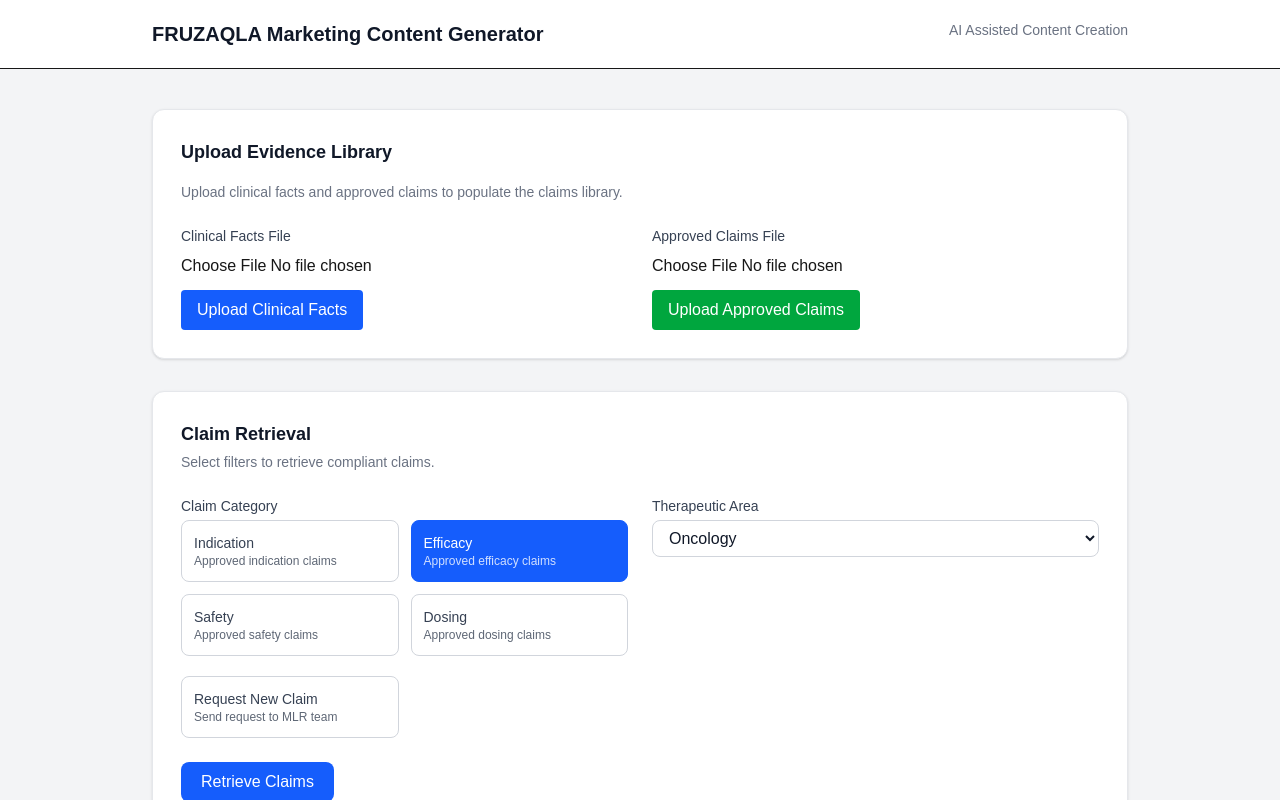
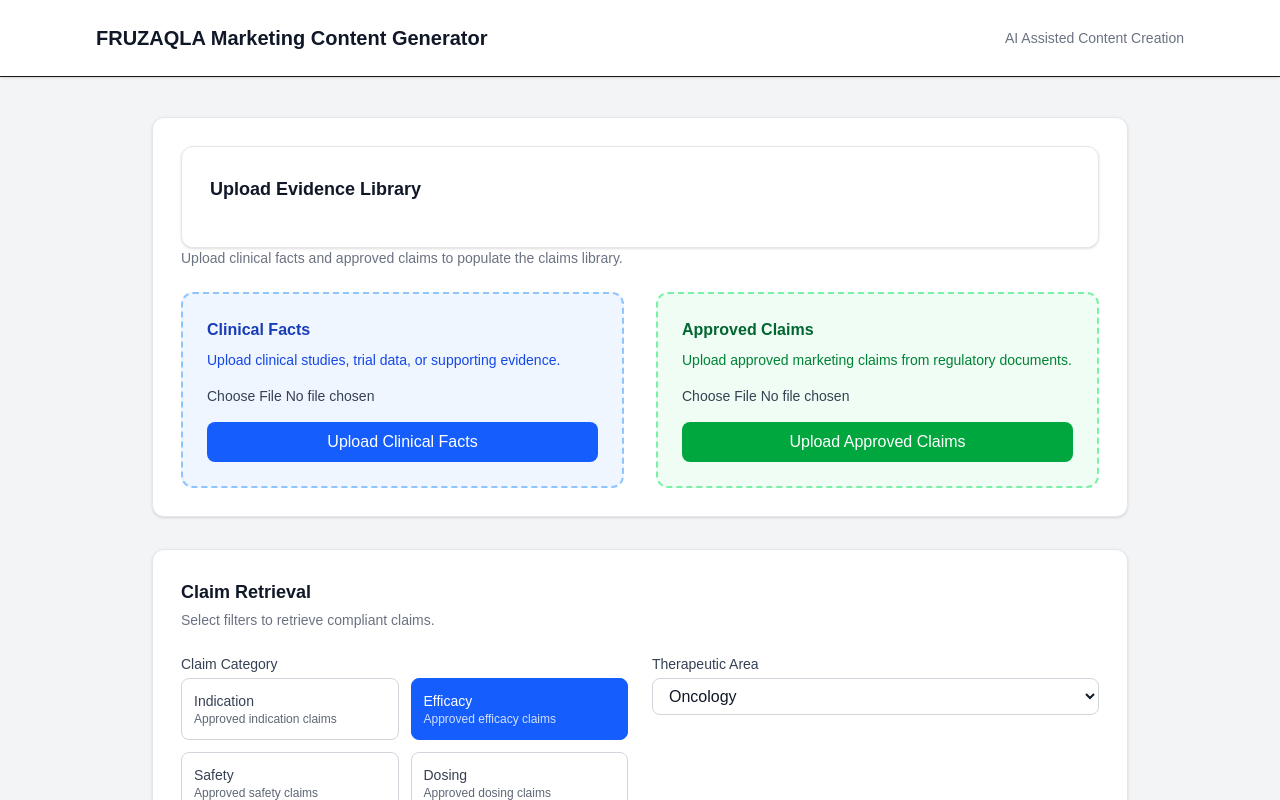
Before and after one commit to fabio-pecora/pharma-marketing, a Next.js app in the folder frontend/: page / in a window 1280 px wide. Shown: the top 800 px of the page. Built offline with nearby package versions, Linux system fonts and the light colour scheme.

Commit message:
user can use a pdf to add the claims

```diff
--- a/frontend/app/page.tsx
+++ b/frontend/app/page.tsx
@@ -60,7 +60,7 @@ export default function Page() {
   const [approvedClaimsFile, setApprovedClaimsFile] = useState<File | null>(
     null,
   );
-
+  const [loadingClaims, setLoadingClaims] = useState(false);
   const selectStyle =
     "w-full border border-gray-300 rounded-lg px-3 py-2 bg-white text-gray-900 focus:outline-none focus:ring-2 focus:ring-blue-500";
 
@@ -223,6 +223,8 @@ export default function Page() {
     }
 
     try {
+      setLoadingClaims(true); // START LOADING
+
       const formData = new FormData();
       formData.append("file", file);
       formData.append("material_type", type);
@@ -242,6 +244,8 @@ export default function Page() {
     } catch (error) {
       console.error("Upload failed:", error);
       alert("File upload failed. Check backend.");
+    } finally {
+      setLoadingClaims(false); // STOP LOADING
     }
   }
   async function refine() {
@@ -509,8 +513,8 @@ export default function Page() {
 
   return (
     <div className="min-h-screen bg-gray-100">
-      <div className="border-b bg-white">
-        <div className="max-w-5xl mx-auto px-6 py-5 flex justify-between">
+      <div className="bg-white border-b shadow-sm">
+        <div className="max-w-6xl mx-auto px-8 py-6 flex items-center justify-between">
           <h1 className="text-xl font-semibold text-gray-900">
             FRUZAQLA Marketing Content Generator
           </h1>
@@ -523,20 +527,35 @@ export default function Page() {
 
       <div className="max-w-5xl mx-auto px-6 py-10 space-y-8">
         <div className="bg-white border border-gray-200 rounded-xl shadow-sm p-7">
-          <h2 className="text-lg font-semibold text-gray-900 mb-4">
-            Upload Evidence Library
-          </h2>
+          <div className="bg-white border border-gray-200 rounded-xl shadow-sm p-7">
+            <h2 className="text-lg font-semibold text-gray-900 mb-4">
+              Upload Evidence Library
+            </h2>
+          </div>
 
           <p className="text-gray-500 text-sm mb-6">
             Upload clinical facts and approved claims to populate the claims
             library.
           </p>
+          {loadingClaims && (
+            <div className="mb-6 flex items-center gap-3 text-blue-700 bg-blue-50 border border-blue-200 rounded-lg px-4 py-3">
+              <div className="animate-spin h-4 w-4 border-2 border-blue-600 border-t-transparent rounded-full"></div>
+              <span className="text-sm font-medium">
+                Extracting clinical claims from document...
+              </span>
+            </div>
+          )}
 
-          <div className="grid grid-cols-2 gap-6">
-            <div>
-              <label className="block text-sm font-medium text-gray-700 mb-2">
-                Clinical Facts File
-              </label>
+          <div className="grid md:grid-cols-2 gap-8">
+            {/* Clinical Facts Upload */}
+            <div className="border-2 border-dashed border-blue-300 rounded-xl p-6 bg-blue-50 hover:bg-blue-100 transition">
+              <h3 className="text-md font-semibold text-blue-800 mb-2">
+                Clinical Facts
+              </h3>
+
+              <p className="text-sm text-blue-700 mb-4">
+                Upload clinical studies, trial data, or supporting evidence.
+              </p>
 
               <input
                 type="file"
@@ -546,21 +565,28 @@ export default function Page() {
                   if (!file) return;
                   setClinicalFactsFile(file);
                 }}
+                className="block w-full text-sm text-gray-700 mb-4"
               />
 
               <button
                 type="button"
+                disabled={loadingClaims}
                 onClick={() => uploadFile(clinicalFactsFile, "clinical_fact")}
-                className="mt-3 bg-blue-600 text-white px-4 py-2 rounded"
+                className="w-full bg-blue-600 hover:bg-blue-700 text-white py-2 rounded-lg transition"
               >
-                Upload Clinical Facts
+                {loadingClaims ? "Uploading..." : "Upload Clinical Facts"}
               </button>
             </div>
 
-            <div>
-              <label className="block text-sm font-medium text-gray-700 mb-2">
-                Approved Claims File
-              </label>
+            {/* Approved Claims Upload */}
+            <div className="border-2 border-dashed border-green-300 rounded-xl p-6 bg-green-50 hover:bg-green-100 transition">
+              <h3 className="text-md font-semibold text-green-800 mb-2">
+                Approved Claims
+              </h3>
+
+              <p className="text-sm text-green-700 mb-4">
+                Upload approved marketing claims from regulatory documents.
+              </p>
 
               <input
                 type="file"
@@ -570,17 +596,21 @@ export default function Page() {
                   if (!file) return;
                   setApprovedClaimsFile(file);
                 }}
+                className="block w-full text-sm text-gray-700 mb-4"
               />
 
               <button
                 type="button"
+                disabled={loadingClaims}
                 onClick={() => uploadFile(approvedClaimsFile, "claim")}
-                className="mt-3 bg-green-600 text-white px-4 py-2 rounded"
+                className="w-full bg-green-600 hover:bg-green-700 text-white py-2 rounded-lg transition"
               >
-                Upload Approved Claims
+                {loadingClaims ? "Uploading..." : "Upload Approved Claims"}
               </button>
             </div>
           </div>
+
+          <div></div>
         </div>
         <div className="bg-white border border-gray-200 rounded-xl shadow-sm p-7">
           <h2 className="text-lg font-semibold text-gray-900 mb-1">
@@ -697,9 +727,15 @@ export default function Page() {
           </div>
         ) : claims.length > 0 ? (
           <div className="bg-white border border-gray-200 rounded-xl shadow-sm p-7">
-            <h2 className="text-lg font-semibold text-gray-900 mb-4">
-              Available Claims
-            </h2>
+            <div className="flex justify-between items-center mb-4">
+              <h2 className="text-lg font-semibold text-gray-900">
+                Available Claims
+              </h2>
+
+              <span className="text-sm text-gray-500">
+                {claims.length} claims found
+              </span>
+            </div>
 
             <div className="space-y-3">
               {claims.map((claim) => (
```
